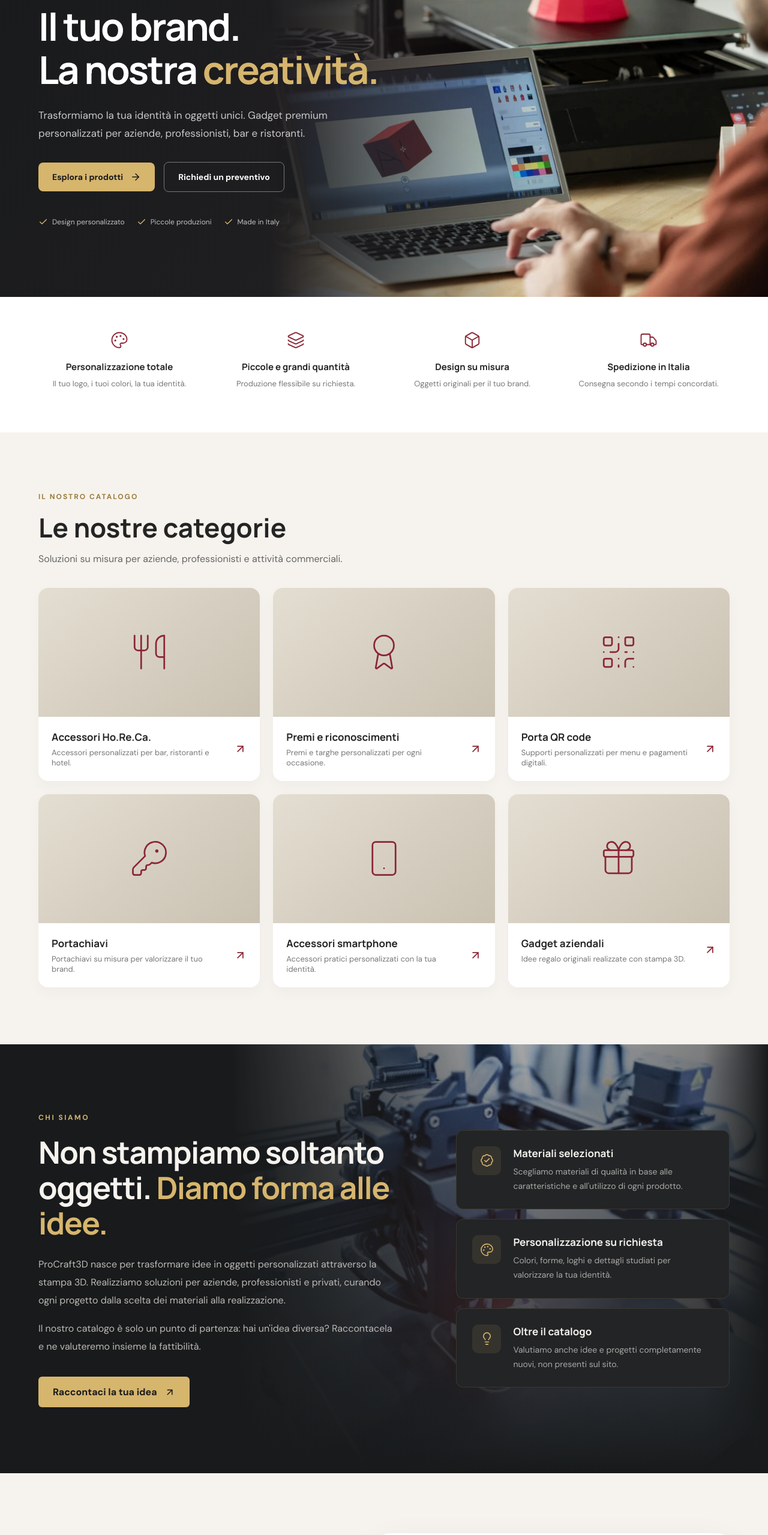
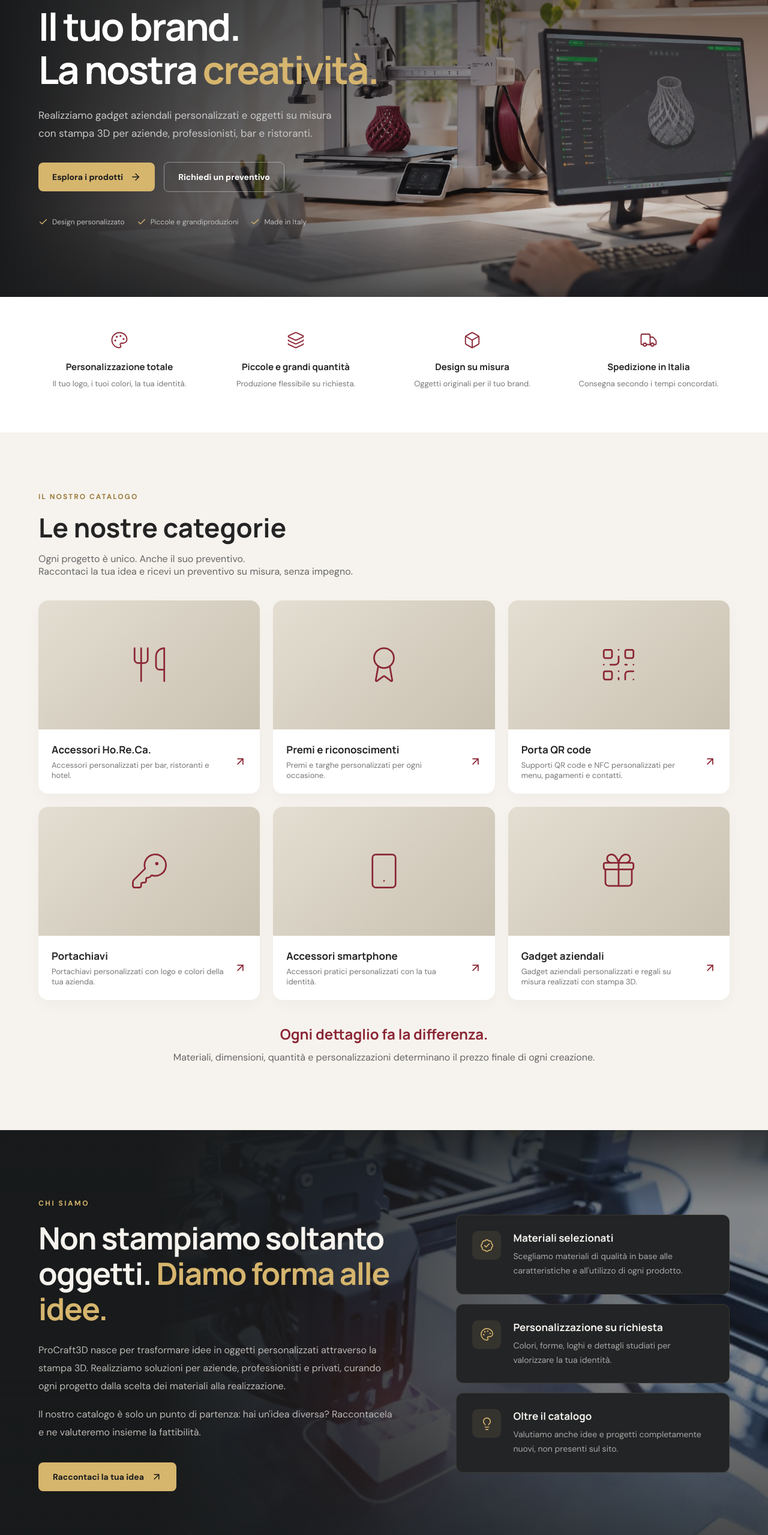
Before and after one commit to xavics320/ProCraft3D, a React (Vite) app: page / in a window 1280 px wide. Shown: the part 234-2793 px from the top of the page at 60% size. Built offline with nearby package versions, Linux system fonts and the light colour scheme.

Commit message:
modifiche sfondo hero e about, integrazione SEO e keyword. Pronta per il lancio

```diff
--- a/index.html
+++ b/index.html
@@ -1,10 +1,25 @@
 <!doctype html>
-<html lang="en">
+<html lang="it">
   <head>
     <meta charset="UTF-8" />
     <link rel="icon" type="image/svg+xml" href="/favicon.svg" />
     <meta name="viewport" content="width=device-width, initial-scale=1.0" />
-    <title>premium</title>
+    <meta
+      name="description"
+      content="Gadget aziendali personalizzati e oggetti su misura con stampa 3D: accessori Ho.Re.Ca., portachiavi, premi e supporti QR. Richiedi un preventivo."
+    />
+    <meta property="og:type" content="website" />
+    <meta property="og:locale" content="it_IT" />
+    <meta property="og:site_name" content="ProCraft3D" />
+    <meta
+      property="og:title"
+      content="Gadget aziendali personalizzati e stampa 3D | ProCraft3D"
+    />
+    <meta
+      property="og:description"
+      content="Gadget aziendali personalizzati e oggetti su misura con stampa 3D: accessori Ho.Re.Ca., portachiavi, premi e supporti QR. Richiedi un preventivo."
+    />
+    <title>Gadget aziendali personalizzati e stampa 3D | ProCraft3D</title>
   </head>
   <body>
     <div id="root"></div>
--- a/src/assets/components/About/About.css
+++ b/src/assets/components/About/About.css
@@ -1,10 +1,15 @@
 .about {
+  position: relative;
+  isolation: isolate;
+  overflow: hidden;
   background: #181a1b;
   color: #f6f3ee;
   padding: 110px 0;
 }
 
 .about-inner {
+  position: relative;
+  z-index: 1;
   display: grid;
   grid-template-columns: 1.15fr 0.85fr;
   align-items: center;
@@ -44,12 +49,12 @@
   gap: 12px;
   margin-top: 18px;
   padding: 15px 24px;
-  background: #d6b56d;
+  background: var(--gold);
   color: #181a1b;
-  border-radius: 6px;
+  border-radius: 8px;
   font-weight: 700;
-  text-decoration: none;
-  transition: background 0.25s, transform 0.25s;
+  font-size: 14px;
+  transition: all 0.3s ease;
 }
 
 .about-cta:hover {
@@ -80,7 +85,7 @@
   height: 48px;
   flex-shrink: 0;
   border-radius: 10px;
-  color: #d6b56d;
+  color: var(--gold);
   background: rgba(214, 181, 109, 0.1);
 }
 
@@ -126,58 +131,37 @@
 
 
 /* Immagine di sfondo con dissolvenza */
-.about {
-  position: relative;
-  isolation: isolate;
+/* VISUAL PRODOTTO */
+
+.about-visual {
+  position: absolute;
+  inset: 0;
+  z-index: 0;
+  width: 100%;
   overflow: hidden;
-}
-
-.about::before {
-  content: "";
-  position: absolute;
-  z-index: -1;
-  top: 0;
-  right: 0;
-  width: 70%;
-  height: 100%;
-
-  background-image:
-    linear-gradient(
-      to right,
-      #181a1b 0%,
-      rgba(24, 26, 27, 0.75) 18%,
-      transparent 55%
-    ),
-    linear-gradient(
-      to left,
-      #181a1b 0%,
-      rgba(24, 26, 27, 0.35) 12%,
-      transparent 55%
-    ),
-    linear-gradient(
-      to bottom,
-      rgba(24, 26, 27, 0.15),
-      #181a1b 100%
-    ),
-    url("/images/stampante3D.webp");
-
-  background-size: cover;
-  background-position: center;
-  background-repeat: no-repeat;
-
-  opacity: 0.8;
+  opacity: 0.48;
   pointer-events: none;
 }
 
-.about-inner {
-  position: relative;
-  z-index: 1;
+.about-visual::after {
+  content: "";
+  position: absolute;
+  inset: 0;
+  background: linear-gradient(
+    to bottom,
+    rgba(24, 26, 27, 0.7),
+    transparent 18%,
+    transparent 58%,
+    rgba(24, 26, 27, 0.65)
+  );
 }
 
-@media (max-width: 900px) {
-  .about::before {
-    width: 80%;
-    opacity: 0.3;
-    background-position: center;
-  }
+.about-image {
+  display: block;
+  width: 100%;
+  height: 100%;
+  object-fit: cover;
+  object-position: center;
+  -webkit-mask-image: linear-gradient(to left, #000 48%, transparent 100%);
+  mask-image: linear-gradient(to left, #000 10%, transparent 80%);
 }
--- a/src/assets/components/About/About.jsx
+++ b/src/assets/components/About/About.jsx
@@ -34,6 +34,15 @@ export default function About() {
 
   return (
     <section className="about" id="chi-siamo">
+      <div className="about-visual" aria-hidden="true">
+        <img
+          className="about-image"
+          src="/images/stampante3D.webp"
+          alt=""
+          fetchPriority="high"
+        />
+      </div>
+
       <div className="container about-inner">
 
         <div className="about-intro">
@@ -81,7 +90,6 @@ export default function About() {
             </article>
           ))}
         </div>
-
       </div>
     </section>
   );
--- a/src/assets/components/Categories/Categories.css
+++ b/src/assets/components/Categories/Categories.css
@@ -101,6 +101,16 @@
   }
 }
 
+.section-bottom {
+  margin-top: 40px;
+  text-align: center;
+  color: #666;
+}
+
+.section-bottom h2 {
+  margin-bottom: 12px;
+  color: var(--red);
+}
 
 /* Galleria espansa */
 
--- a/src/assets/components/Categories/Categories.jsx
+++ b/src/assets/components/Categories/Categories.jsx
@@ -36,8 +36,9 @@ export default function Categories() {
           <span>IL NOSTRO CATALOGO</span>
           <h2>Le nostre categorie</h2>
           <p>
-            Soluzioni su misura per aziende,
-            professionisti e attività commerciali.
+          Ogni progetto è unico. Anche il suo preventivo.
+          <br />
+          Raccontaci la tua idea e ricevi un preventivo su misura, senza impegno.
           </p>
         </div>
 
@@ -87,6 +88,12 @@ export default function Categories() {
             );
           })}
         </div>
+        <div className="section-bottom">
+          <h2>Ogni dettaglio fa la differenza.</h2>
+          <p >
+          Materiali, dimensioni, quantità e personalizzazioni determinano il prezzo finale di ogni creazione.
+          </p>
+        </div>
       </div>
     </section>
   );
--- a/src/assets/components/ColorSelector/QuoteRequest.jsx
+++ b/src/assets/components/ColorSelector/QuoteRequest.jsx
@@ -30,7 +30,7 @@ useEffect(() => {
   const readProductFromUrl = () => {
     const hash = window.location.hash;
 
-    if (!hash.startsWith("#preventivo?")) return;
+    if (!hash.startsWith("#contattaci")) return;
 
     const query = hash.split("?")[1];
     const params = new URLSearchParams(query);
@@ -91,7 +91,7 @@ useEffect(() => {
   };
 
   return (
-    <section className="quote-section" id="preventivo">
+    <section className="quote-section" id="contattaci">
       <div className="container quote-layout">
 
         <div className="quote-intro">
--- a/src/assets/components/FAQ/FAQ.jsx
+++ b/src/assets/components/FAQ/FAQ.jsx
@@ -12,6 +12,11 @@ const faqs = [
     question: "Posso richiedere un prodotto non presente nel catalogo?",
     answer:
       "Certamente! Il catalogo è solo un punto di partenza. Raccontaci la tua idea, anche inviando immagini o riferimenti, e valuteremo insieme come realizzarla.",
+  },
+  {
+  question: "Perché non sono indicati i prezzi dei prodotti?",
+  answer:
+    "Ogni creazione ProCraft3D è unica! Il prezzo dipende da materiali, dimensioni, quantità e personalizzazioni richieste. Per questo preferiamo offrirti un preventivo su misura, senza impegno e senza sorprese.",
   },
   {
     question: "È possibile ordinare un solo pezzo?",
--- a/src/assets/components/Header/Header.jsx
+++ b/src/assets/components/Header/Header.jsx
@@ -7,6 +7,14 @@ export default function Header() {
   const [menuOpen, setMenuOpen] = useState(false);
 
   const closeMenu = () => setMenuOpen(false);
+
+  const WHATSAPP_NUMBER = "393484987611"
+
+  const message = encodeURIComponent(
+    "Ciao ProCraft3D! Vorrei sapere di più sui vostri servizi..."
+  );
+
+  const whatsappUrl = `https://wa.me/${WHATSAPP_NUMBER}?text=${message}`;
 
   return (
     <header className="site-header">
@@ -33,13 +41,17 @@ export default function Header() {
           className={menuOpen ? "nav open" : "nav"}
         >
             <a href="#home" onClick={closeMenu}>Home</a>
+            <a href="#categorie" onClick={closeMenu}>Prodotti</a>
             <a href="#chi-siamo" onClick={closeMenu}>Chi siamo</a>
-            <a href="#categorie" onClick={closeMenu}>Prodotti</a>
-            <a href="#galleria" onClick={closeMenu}>Galleria</a>
-            <a href="#FAQ" onClick={closeMenu}>FAQ</a>
+            <a href="#contattaci" onClick={closeMenu}>Contattaci</a>
+            <a href="#faq" onClick={closeMenu}>FAQ</a>
         </nav>
 
-        <a href="#preventivo" className="header-cta">
+        <a
+        href={whatsappUrl}
+        className="header-cta"
+        target="_blank"
+        rel="noopener noreferrer">
           Richiedi informazioni
         </a>
       </div>
--- a/src/assets/components/Hero/Hero.css
+++ b/src/assets/components/Hero/Hero.css
@@ -124,11 +124,26 @@
 
 .hero-visual {
   position: absolute;
-  inset: 0 0 0 auto;
+  inset: 0;
   z-index: 0;
-  width: min(65%, 900px);
+  width: 100%;
+  height: 100%;
   overflow: hidden;
+  opacity: 0.8;
   pointer-events: none;
+}
+
+.hero-visual::after {
+  content: "";
+  position: absolute;
+  inset: 0;
+  background: linear-gradient(
+    to bottom,
+    rgba(24, 26, 27, 0.7),
+    transparent 78%,
+    transparent 18%,
+    rgba(24, 26, 27, 0.65)
+  );
 }
 
 .hero-image {
@@ -137,8 +152,8 @@
   height: 100%;
   object-fit: cover;
   object-position: center;
-  -webkit-mask-image: linear-gradient(to left, #000 48%, transparent 100%);
-  mask-image: linear-gradient(to left, #000 48%, transparent 100%);
+  -webkit-mask-image: linear-gradient(to left, #000 20%, transparent 100%);
+  mask-image: linear-gradient(to left, #000 30%, transparent 100%);
 }
 
 .hero-glow {
@@ -246,32 +261,42 @@
     padding-bottom: 80px;
   }
 
-  .hero-visual {
-    width: 80%;
-    opacity: 0.45;
-  }
-
   .floating-label {
     right: 5%;
   }
 }
 
-@media (max-width: 550px) {
+@media (max-width: 600px) {
+  .hero-content {
+    min-height: 0;
+    flex-direction: column;
+    align-items: stretch;
+    padding-top: 60px;
+    padding-bottom: 48px;
+  }
+
+  .hero-text {
+    max-width: none;
+    text-align: center;
+  }
+
   .hero h1 {
     font-size: 42px;
   }
 
   .hero p {
     font-size: 15px;
+    margin-left: auto;
+    margin-right: auto;
+  }
+
+  .hero-actions,
+  .hero-highlights {
+    justify-content: center;
   }
 
   .hero-highlights {
     gap: 12px;
-  }
-
-  .hero-visual {
-    width: 100%;
-    opacity: 0.25;
   }
 
   .product-preview {
--- a/src/assets/components/Hero/Hero.jsx
+++ b/src/assets/components/Hero/Hero.jsx
@@ -21,9 +21,9 @@ export default function Hero() {
           </h1>
 
           <p>
-            Trasformiamo la tua identità in oggetti unici.
-            Gadget premium personalizzati per aziende,
-            professionisti, bar e ristoranti.
+            Realizziamo gadget aziendali personalizzati e oggetti su misura
+            con stampa 3D per aziende, professionisti, bar e ristoranti.
+
           </p>
 
           <div className="hero-actions">
@@ -32,14 +32,14 @@ export default function Hero() {
               <ArrowRight size={18} />
             </a>
 
-            <a href="#preventivo" className="btn-outline">
+            <a href="#contattaci" className="btn-outline">
               Richiedi un preventivo
             </a>
           </div>
 
           <div className="hero-highlights">
             <span><Check size={16} /> Design personalizzato</span>
-            <span><Check size={16} /> Piccole produzioni</span>
+            <span><Check size={16} /> Piccole e grandiproduzioni</span>
             <span><Check size={16} /> Made in Italy</span>
           </div>
         </div>
@@ -48,7 +48,7 @@ export default function Hero() {
         <div className="hero-visual">
           <img
             className="hero-image"
-            src="/images/hero.webp"
+            src="/images/Hero-imm.webp"
             alt=""
             fetchPriority="high"
           />
--- a/src/assets/data/categories.js
+++ b/src/assets/data/categories.js
@@ -15,13 +15,13 @@ export const categories = [
     id: "porta-qr",
     icon: "qr",
     title: "Porta QR code",
-    description: "Supporti personalizzati per menu e pagamenti digitali."
+    description: "Supporti QR code e NFC personalizzati per menu, pagamenti e contatti."
   },
   {
     id: "portachiavi",
     icon: "key",
     title: "Portachiavi",
-    description: "Portachiavi su misura per valorizzare il tuo brand."
+    description: "Portachiavi personalizzati con logo e colori della tua azienda."
   },
   {
     id: "accessori-smartphone",
@@ -33,6 +33,6 @@ export const categories = [
     id: "gadget",
     icon: "gift",
     title: "Gadget aziendali",
-    description: "Idee regalo originali realizzate con stampa 3D."
+    description: "Gadget aziendali personalizzati e regali su misura realizzati con stampa 3D."
   }
 ];
```
Also changed, not shown: src/assets/components/Footer/Footer.jsx (+3 -4 lines), public/images/Hero-imm.webp (added), public/images/hero.webp (deleted).
